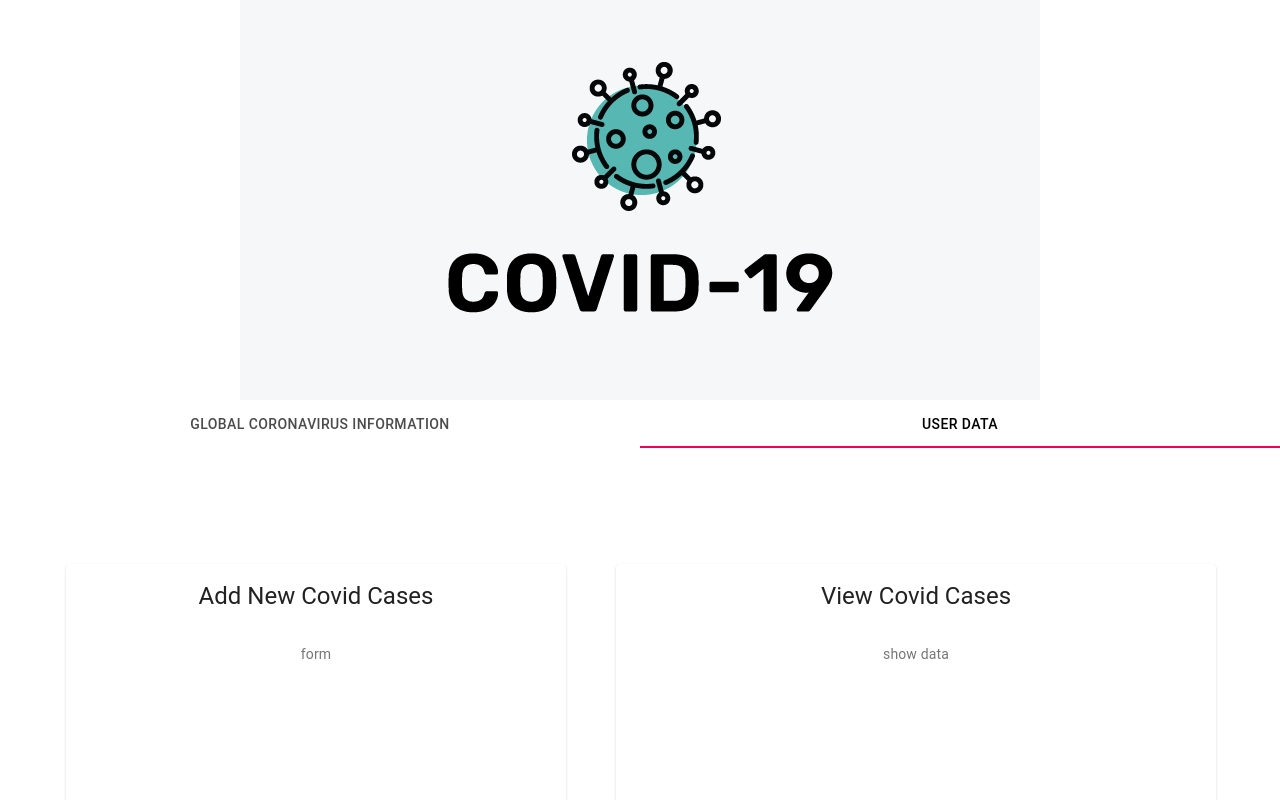
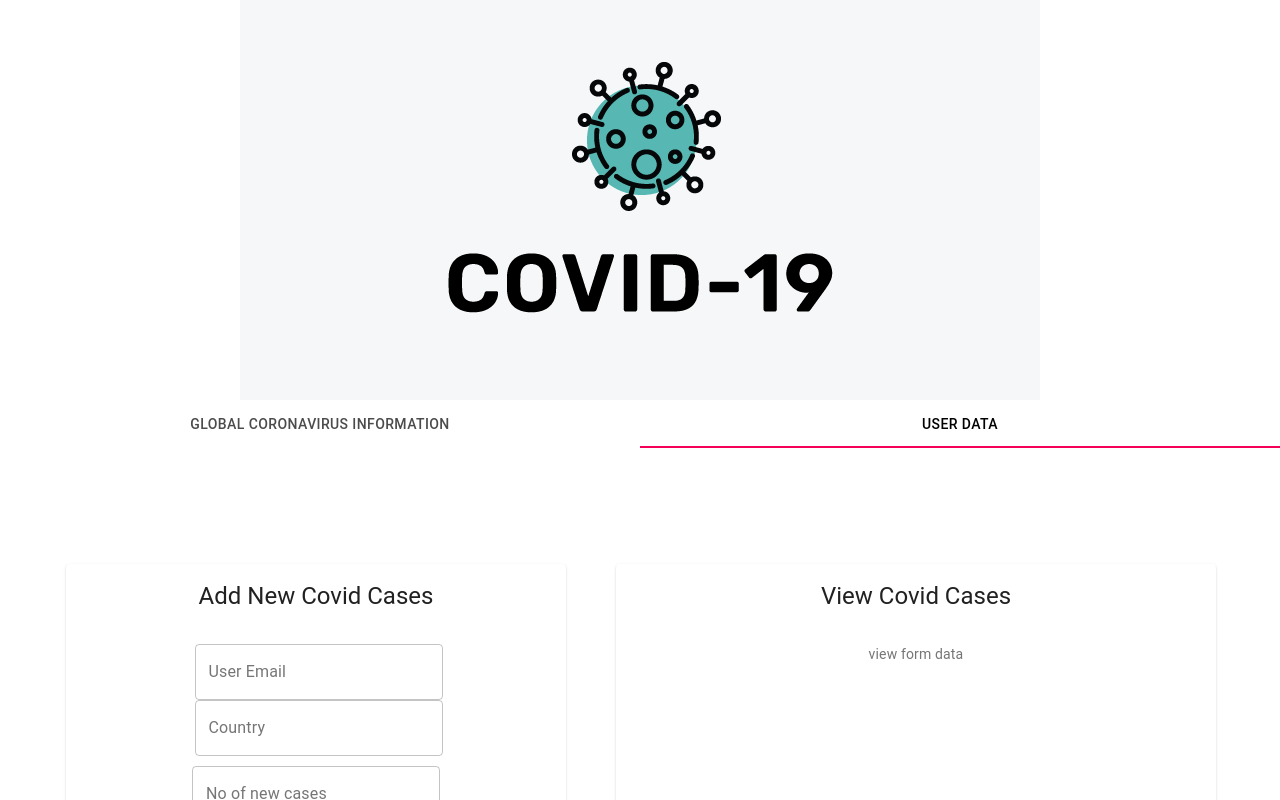
Before and after one commit to Anuththara99/React-Covid19, a React (Create React App) app: page / in a window 1280 px wide. Both pictures are taken after a click on the tab "USER DATA". Shown: the top 800 px of the page. Built offline with nearby package versions, Linux system fonts and the light colour scheme; no server answers.

Commit message:
Save Form data in local storage

```diff
--- /dev/null
+++ b/src/component/Form.tsx
@@ -0,0 +1,82 @@
+import React, { useEffect, useState } from 'react'
+import { Button, TextField } from '@material-ui/core'
+import type {FormEvent} from 'react'
+
+// export interface covidCases{
+//     email:string,
+//     country:string,
+//     newCases:number,
+//     totCases:number,
+//     totDeaths:number
+// }
+
+function Form(){
+
+    //array of case objects
+    const [covidCases,setCovidCases] =useState([{email:"",country:"",newCases:"",totCases:"",totDeaths:""}])
+
+    //input field states
+    const [email,setEmail]=useState('');
+    const [country,setCountry]=useState('');
+    const [newCases,setNewCases]=useState('');
+    const [totCases,setTotCases]=useState('');
+    const [totDeaths,setTotDeaths]=useState('');
+
+    //form submit event
+    const handleAddCases=(e : any)=>{
+        e.preventDefault();
+        // creating an object
+        let covidCase = {
+            email,
+            country,
+            newCases,
+            totCases,
+            totDeaths
+        }
+
+        // const {email,country,newCases,totCases,totDeaths} = e.target;
+
+        setCovidCases([...covidCases,covidCase])
+        setEmail('');
+        setCountry('');
+        setNewCases('');
+        setTotCases('');
+        setTotDeaths('');
+    }
+
+    //saving data to local storage
+    useEffect(()=>{
+        localStorage.setItem('covidCases',JSON.stringify(covidCases))
+    },[covidCases])
+
+
+        return(
+            <div>
+                <form onSubmit={handleAddCases} >
+                    <TextField id="outlined-basic" value={email} label="User Email"
+                    onChange ={(e)=>setEmail(e.target.value)}
+                    variant="outlined" style={{marginLeft:5}}/>
+                    <TextField id="outlined-basic" value={country}label="Country" variant="outlined"
+                    onChange ={(e)=>setCountry(e.target.value)} style={{marginLeft:5}} />
+                    <br/>
+                    <TextField id="outlined-basic" value={newCases} label="No of new cases" variant="outlined"
+                    onChange ={(e)=>setNewCases(e.target.value)} style={{marginTop:10}} />
+                    <br/>
+                    <TextField id="outlined-basic" value={totCases} label="No of total cases " variant="outlined"
+                    onChange ={(e)=>setTotCases(e.target.value)} style={{marginTop:5}}/>
+                    <br/>
+                     <TextField id="outlined-basic" value={totDeaths} label="No of total deaths" variant="outlined"
+                     onChange ={(e)=>setTotDeaths(e.target.value)} style={{marginTop:5}} />
+                    <br/>
+                    <Button type="submit" variant="contained" color="secondary" style={{marginTop:5}}>
+                        Save
+                    </Button>
+                </form>
+            </div>
+        )
+
+
+
+}
+
+export default Form
--- a/src/component/UserData.tsx
+++ b/src/component/UserData.tsx
@@ -1,6 +1,7 @@
 import React from 'react'
 import { Card, CardContent, CardHeader, Tab ,Tabs, Typography} from '@material-ui/core';
-
+import Form from './Form'
+import ViewFormData from './ViewFormData'
 
 
 function UserData(){
@@ -12,8 +13,8 @@ function UserData(){
                 <CardHeader  title="Add New Covid Cases"/>
                 <CardContent >
                     <Typography variant="body2" color="textSecondary">
-                    {/* <Form/> */}
-                    form
+                    <Form/>
+
                     </Typography>
                 </CardContent>
             </Card>
@@ -21,8 +22,8 @@ function UserData(){
                 <CardHeader  title="View Covid Cases"/>
                 <CardContent >
                     <Typography variant="body2" color="textSecondary">
-                    {/* <ShowFormData/> */}
-                    show data
+                    {/* <ViewFormData/> */}
+                    view form data
                     </Typography>
                 </CardContent>
             </Card>
```
